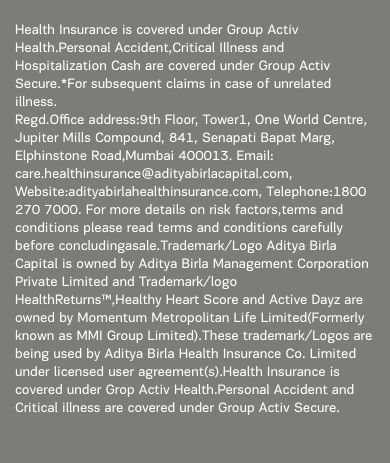
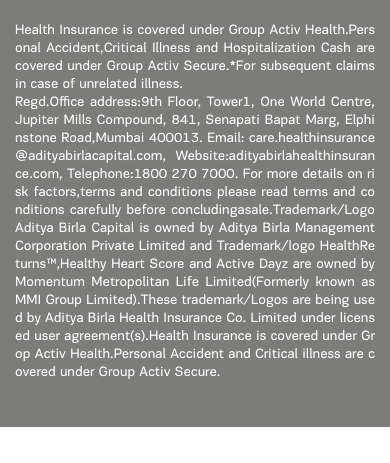
Before and after one commit to swapnil2411/adityBirlaCapital, a plain HTML site: page index.html in a window 390 px wide. Shown: the part 2705-3168 px from the top of the page. After the commit the page ends 3132 px from the top, so only its background shows below. Drawn offline with nearby package versions, Linux system fonts and the light colour scheme; no server answers; a web font is replaced by a local one.

Commit message:
Add files via upload

```diff
--- a/css/responsive.css
+++ b/css/responsive.css
@@ -225,4 +225,8 @@
     .footer_header img{
         position: unset;
     }
+    .footer_content{
+        text-align: justify;
+        word-break: break-all;
+    }
 }
--- a/css/style.css
+++ b/css/style.css
@@ -416,4 +416,6 @@ table {
     line-height: 18px;
     color: #fff;
     padding: 0 15px;
+    text-align: left;
+    word-break: normal;
 }
```
